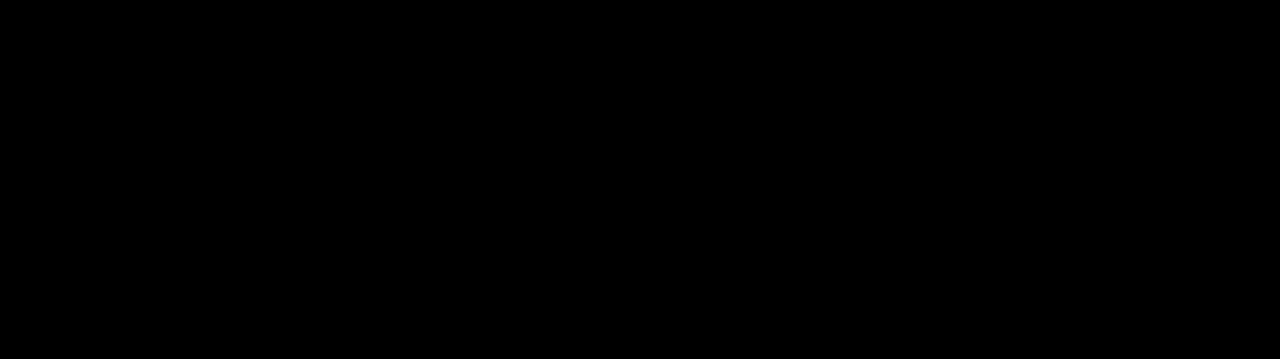
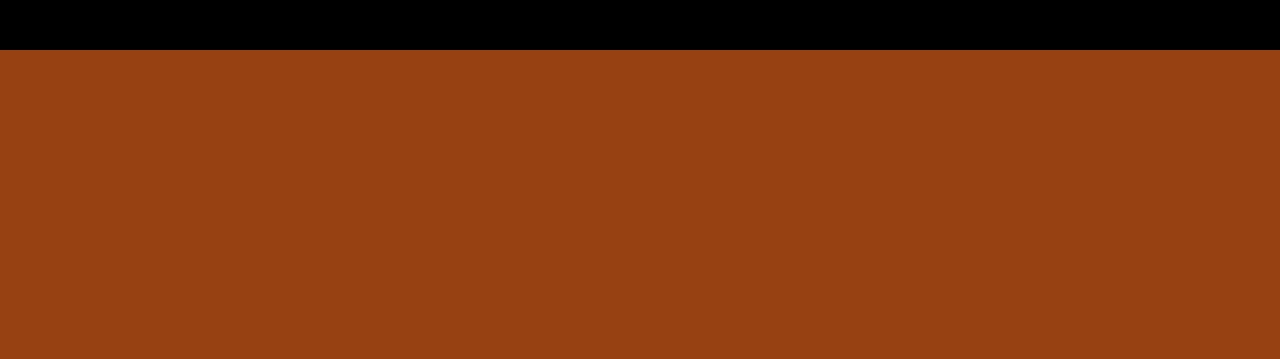
Before and after one commit to koubenecn/koubenecn.github.io, a plain HTML site: page index.html in a window 1280 px wide. Shown: the top 359 px of the page. Drawn offline with nearby package versions, Linux system fonts and the light colour scheme.

Commit message:
changeeeeeees

```diff
--- a/index.html
+++ b/index.html
@@ -48,6 +48,11 @@
         const root = document.documentElement;
         const display = document.querySelector('.display');
 
+        window.addEventListener('load', (event) => {
+          root.style.setProperty('--h', 21);
+          display.innerHTML = `HSL(${x = null ? 255 : x}, 80%, 33%)`;
+        });
+
         root.addEventListener('mousemove', e => {
           let x = e.clientX / innerWidth,
           y = e.clientY / innerWidth;
```
